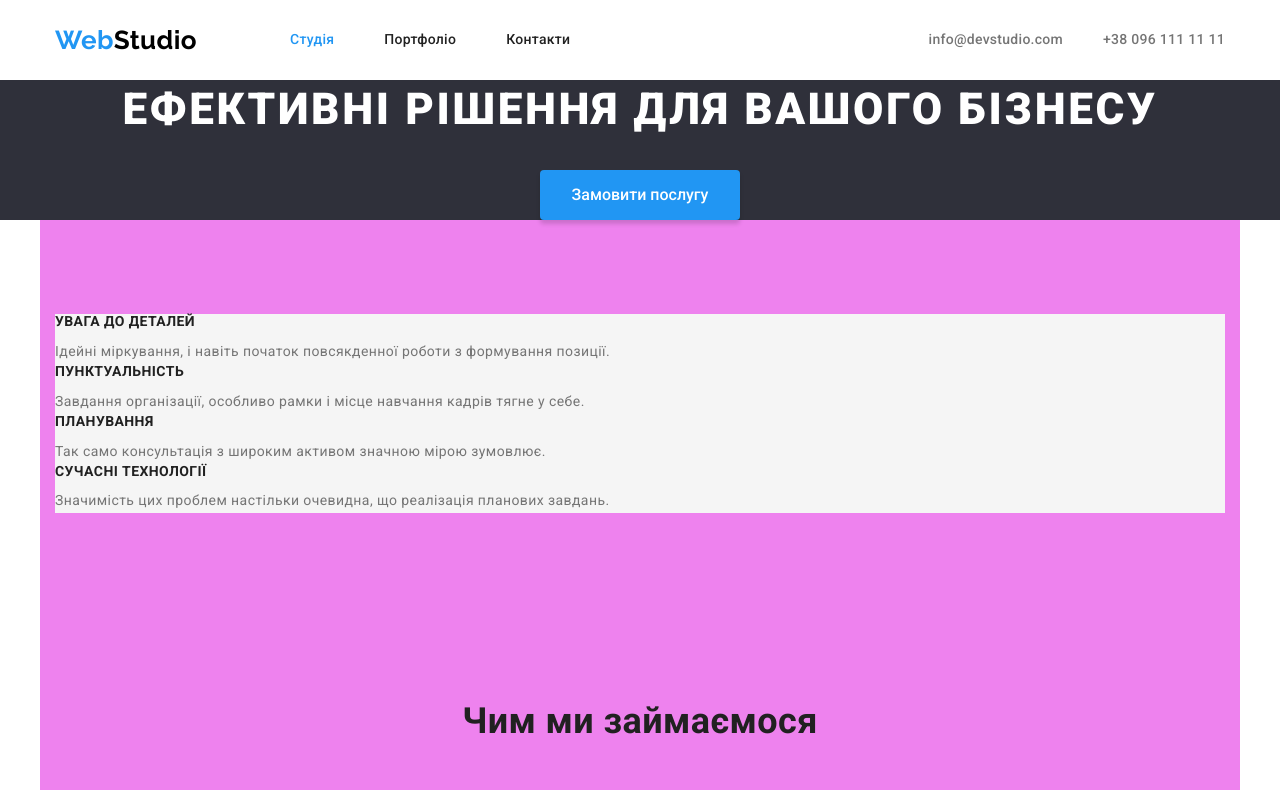
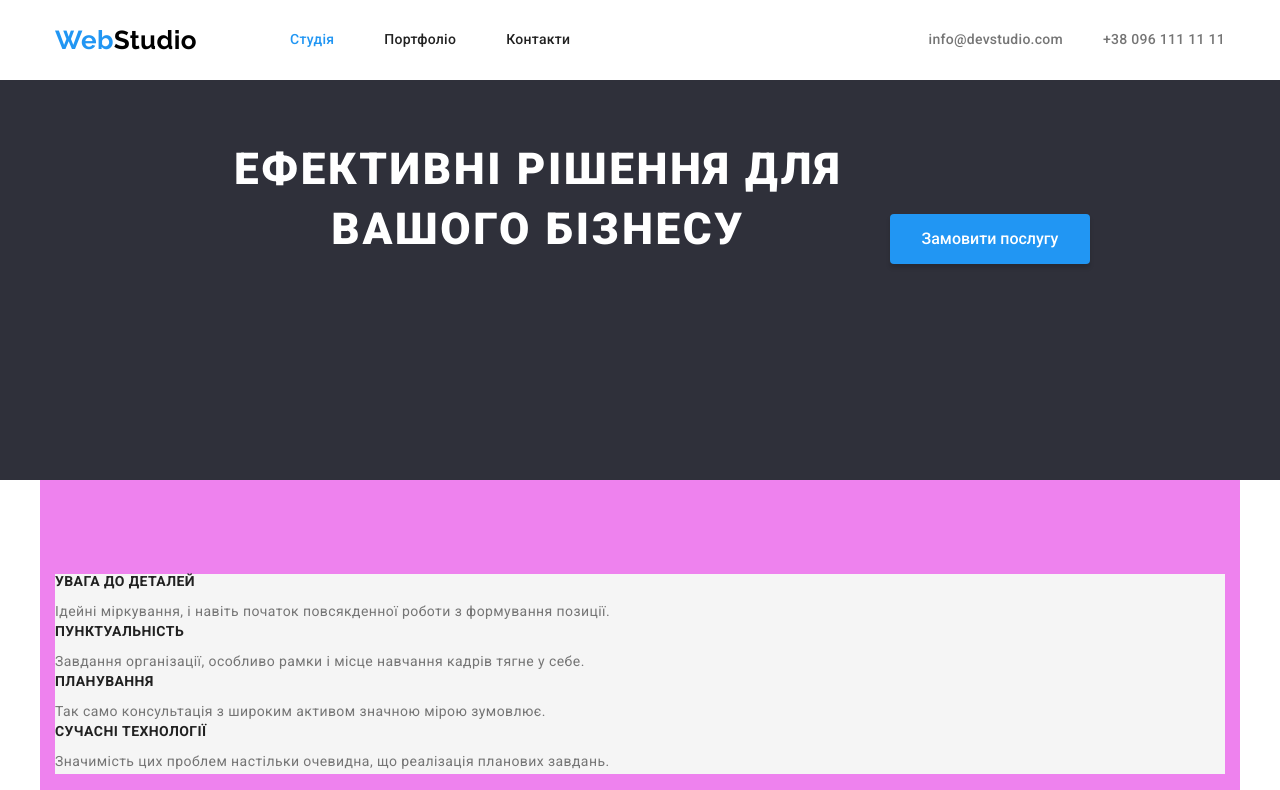
Before and after one commit to ViktoriiaKhmelevska/goit-markup-hw-03, a plain HTML site: page index.html in a window 1280 px wide. Shown: the top 790 px of the page. Drawn offline with nearby package versions, Linux system fonts and the light colour scheme.

Commit message:
correct hero

```diff
--- a/css/styles.css
+++ b/css/styles.css
@@ -51,6 +51,12 @@ p,
 ul {
   margin: 0;
   padding: 0;
+}
+
+li {
+  padding: 0;
+  margin: 0;
+  list-style: none;
 }
 
 .page-header {
@@ -154,26 +160,27 @@ ul {
 
 /* Style Studio */
 
-li {
-  padding: 0;
-  margin: 0;
-  list-style: none;
+.hero {
+  background-color: var(--bgr-footer);
+  text-align: center;
+  height: 400px; /* temporarily */
 }
-
 .title-one {
+  display: inline-block;
   margin-bottom: 30px;
+  margin-top: 60px;
+  margin-right: auto;
+  width: 696px;
   color: var(--primary-white-color);
   font-weight: 900;
   font-size: 44px;
   line-height: 1.36;
   text-align: center;
+  align-self: baseline;
   letter-spacing: 0.06em;
   text-transform: uppercase;
 }
-.hero {
-  background-color: var(--bgr-footer);
-  text-align: center;
-}
+
 .section {
   padding-top: 94px;
   outline: brown;
@@ -198,6 +205,7 @@ button.active {
   text-align: center;
   cursor: pointer;
   font-family: Roboto, sans-serif;
+  nav-left: auto;
 }
 
 .button.active:hover,
```
